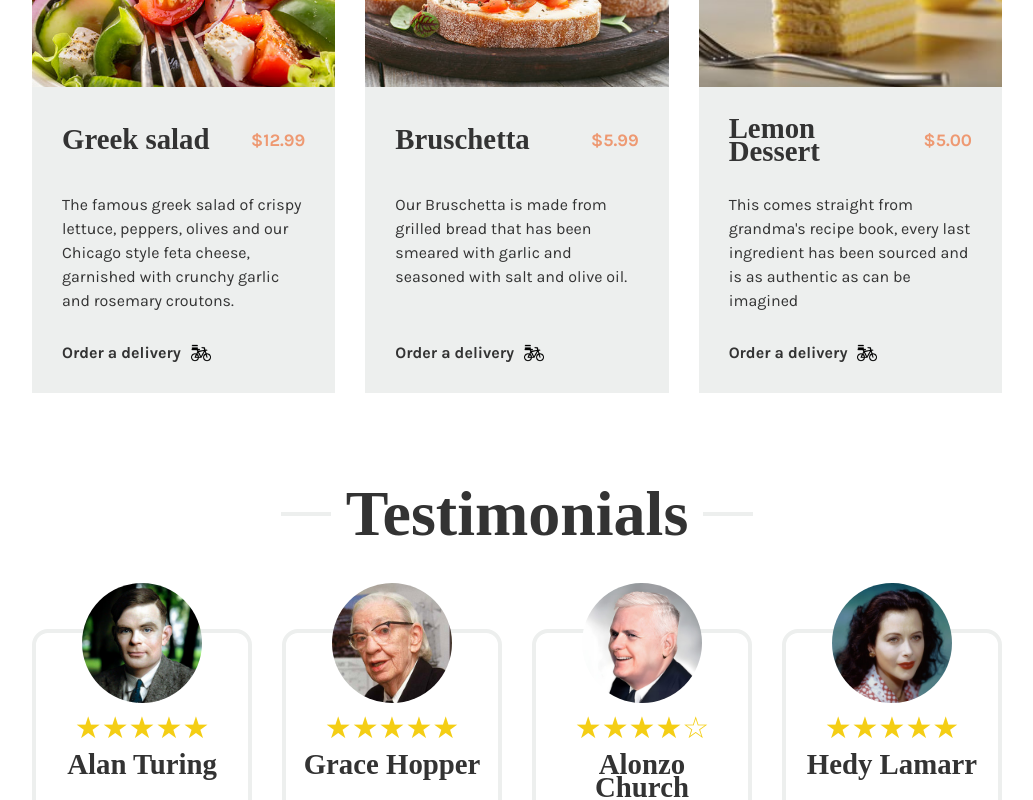
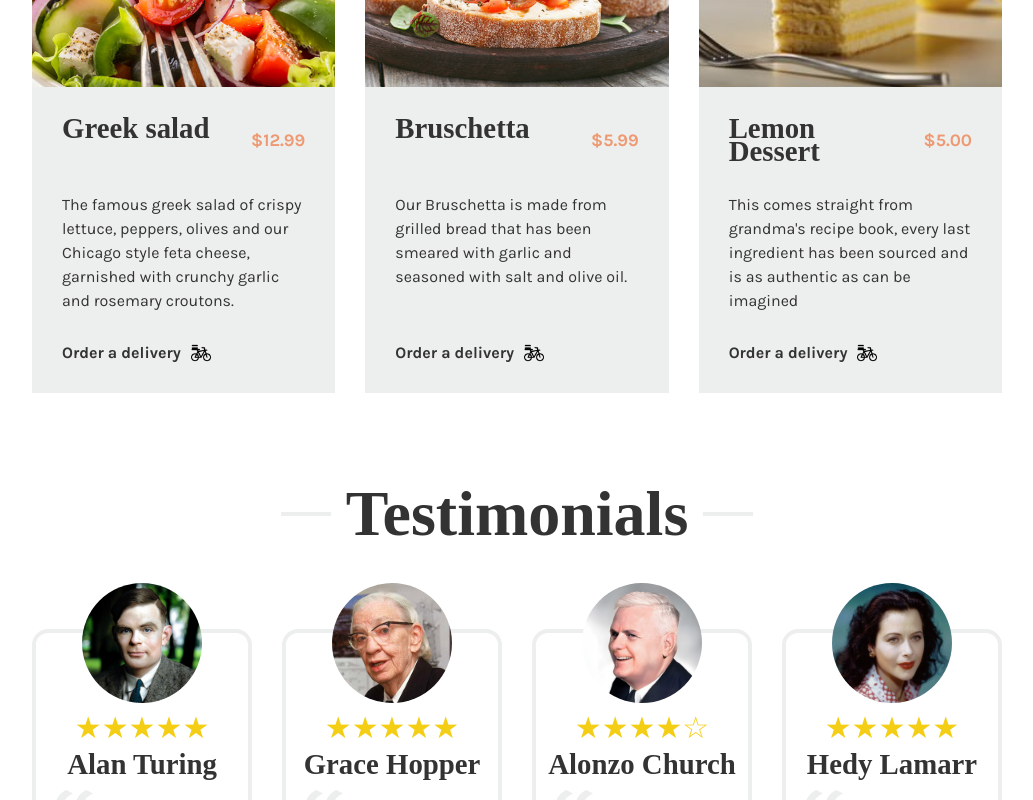
Before and after one commit to geoffrey-coursera/front-end-capstone-project, a React (Create React App) app: page / in a window 1280 px wide. Shown: the part 780-1580 px from the top of the page, without its empty margins (123-1156 px from the left). Built offline with nearby package versions, Linux system fonts and the light colour scheme; a web font is replaced by a local one.

Commit message:
fix: consistent heading level

```diff
--- a/src/Sections/Specials.jsx
+++ b/src/Sections/Specials.jsx
@@ -51,7 +51,7 @@ const Special = ({ id, title, src, alt, price, description }) => (
     <article key={id}>
         <img src={src} alt={alt} />
         <div className="wrapper">
-            <h2>{title}</h2>
+            <h3>{title}</h3>
             <span className="price">{price}</span>
             <p>{description}</p>
             <OrderLink id={id} />
--- a/src/Sections/Testimonials.jsx
+++ b/src/Sections/Testimonials.jsx
@@ -51,7 +51,7 @@ const Testimonial = ({ id, userName, src, testimonial, rating  }) => (
     <article key={id}>
         <img src={src} alt={userName} />
         <Rating stars={rating} />
-        <h2>{userName}</h2>
+        <h3>{userName}</h3>
         <blockquote>{testimonial}</blockquote>
     </article>
 );
```
